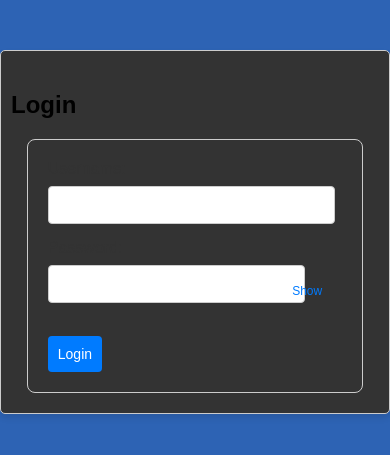
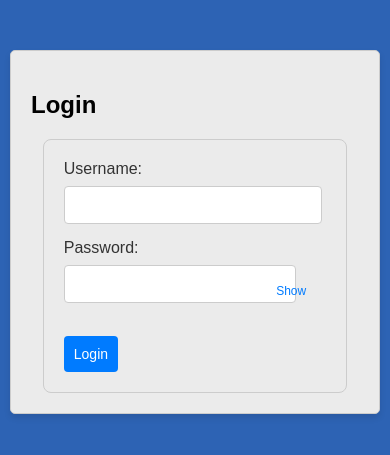
Before and after one commit to R1KT/quickstore, a Django app: page /login/ in a window 390 px wide. Shown: the top 455 px of the page. Run offline with Django 5.2, Linux system fonts and the light colour scheme.

Commit message:
Initial Commit

```diff
--- a/quickstore/static/accounts/login.css
+++ b/quickstore/static/accounts/login.css
@@ -9,7 +9,7 @@ body {
     max-width: 400px;
     margin: 50px auto;
     padding: 20px;
-    background-color: #333;
+    background-color: #ebebeb;
     border: 1px solid #ccc;
     border-radius: 5px;
     box-shadow: 0 4px 6px rgba(0, 0, 0, 0.1);
@@ -89,8 +89,8 @@ input[type="password"] {
 }
 @media screen and (max-width: 600px) {
     .loginContainer {
-        padding-left: 10px;
-        padding-right: 10px;
+        margin-left: 10px;
+        margin-right: 10px;
     }
     form {
         width: 80%;
```
